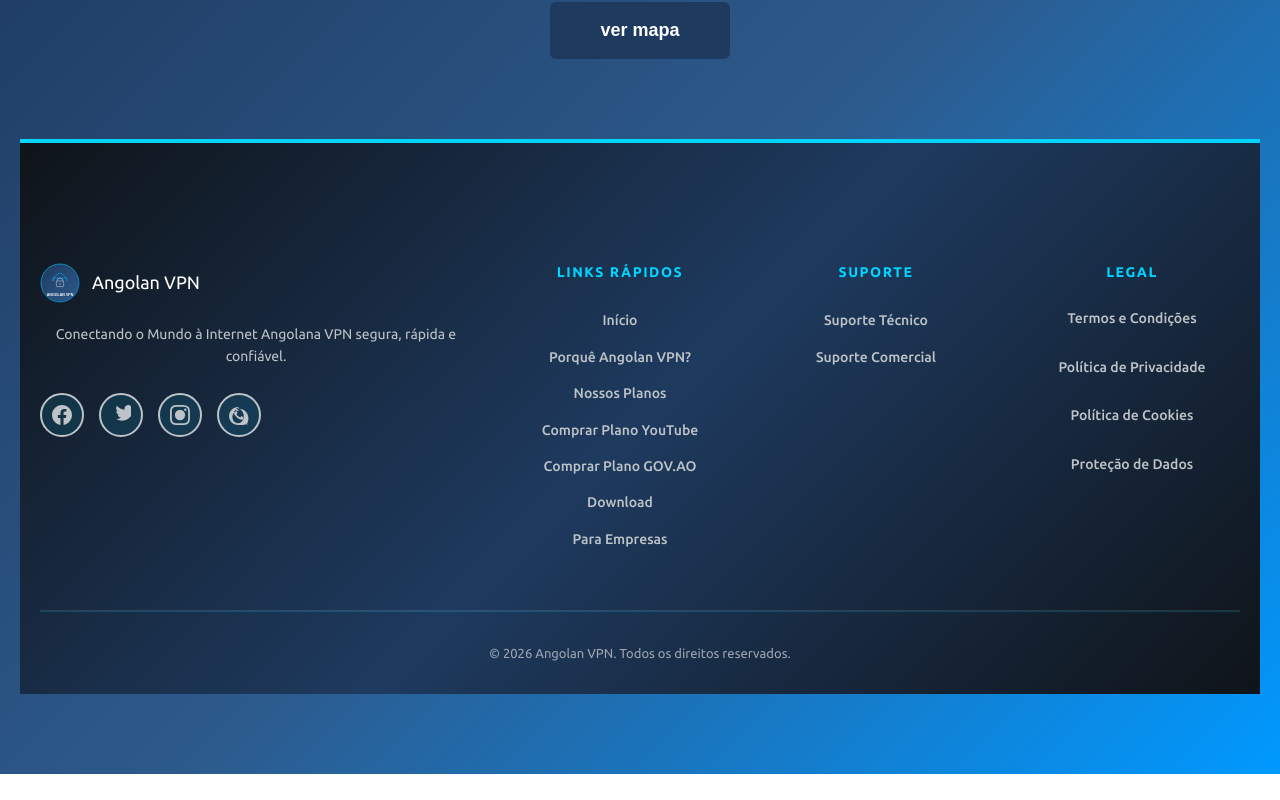
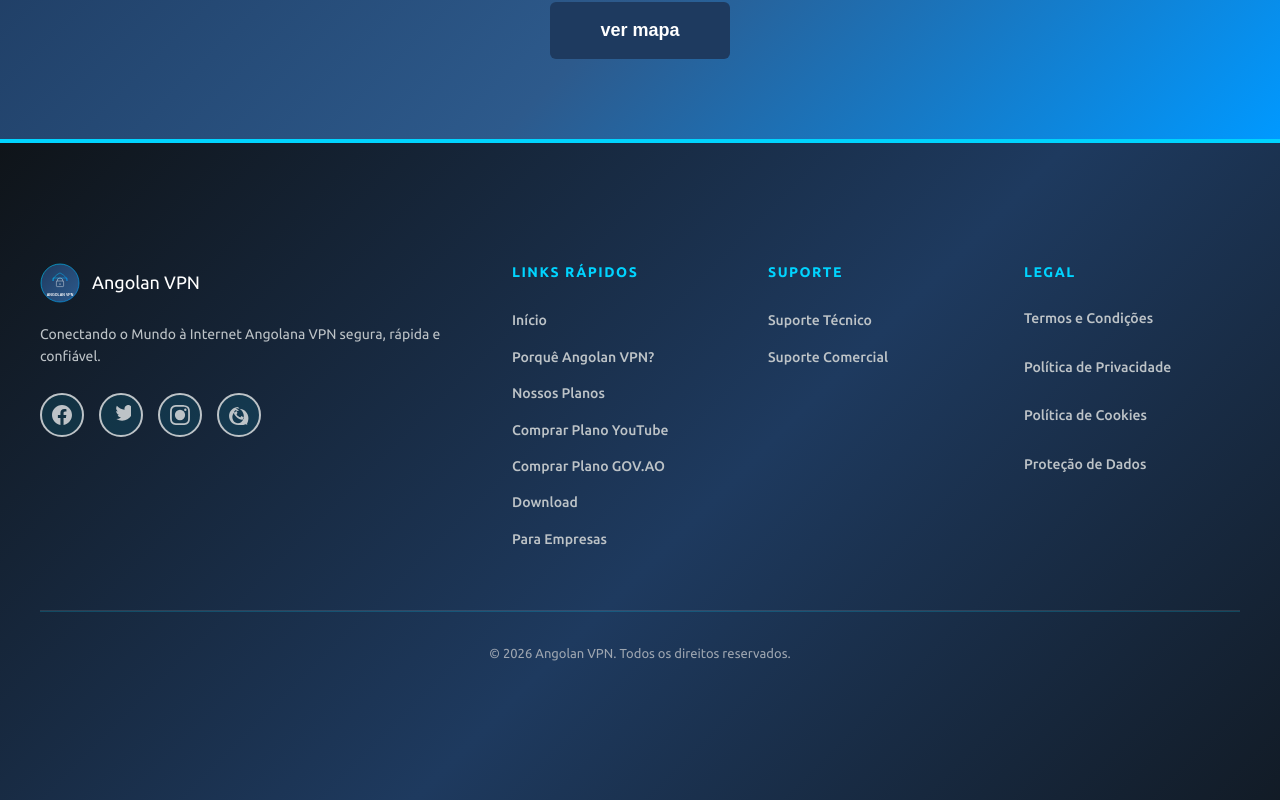
Before and after one commit to GeovanyFilipe/Projeto-do-Estagio-, an Angular app: page / in a window 1280 px wide. Shown: the part 3920-4720 px from the top of the page. Before the commit the page ends 4694 px from the top, so only its background shows below. Built offline with nearby package versions, Linux system fonts and the light colour scheme.

Commit message:
Ajustando o footer

```diff
--- a/src/app/inicio/inicio.component.html
+++ b/src/app/inicio/inicio.component.html
@@ -103,5 +103,5 @@
     <h2>Ver mapa dos servidores</h2>
     <button class="btn-large" (click)="goToMapa()">ver mapa</button>
   </div>
-  <app-rodape></app-rodape>
 </section>
+<app-rodape></app-rodape>
--- a/src/app/layout/rodape/rodape.component.css
+++ b/src/app/layout/rodape/rodape.component.css
@@ -1,10 +1,20 @@
 /* ======================== FOOTER CONTAINER ======================== */
 .footer-container {
-  background: linear-gradient(135deg, #0f1419 0%, #1e3a5f 50%, #0f1419 100%);
-  color: #ecf0f1;
-  padding: 60px 0 0;
-  margin-top: 80px;
-  border-top: 4px solid #00d4ff;
+   background: linear-gradient(135deg, #0f1419 0%, #1e3a5f 50%, #0f1419
+100%);
+   color: #ecf0f1;
+   padding: 60px 0 0;
+   margin-top: 0;
+   border-top: 4px solid #00d4ff;
+   width: 100vw;
+   position: relative;
+   left: 50%;
+   right: 50%;
+   margin-left: -50vw;
+   margin-right: -50vw;
+   min-height: 100vh;
+   display: flex;
+   flex-direction: column;
 }
 
 .footer-wrapper {
```
